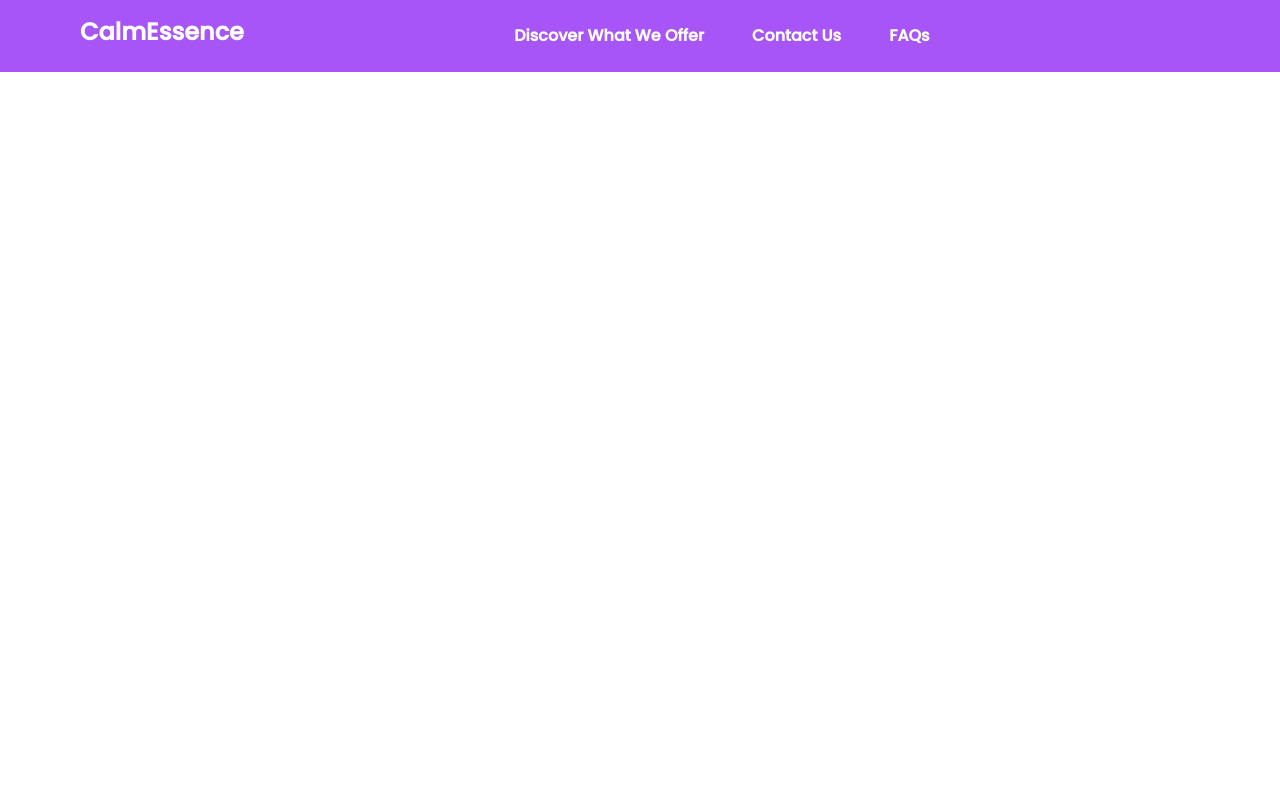
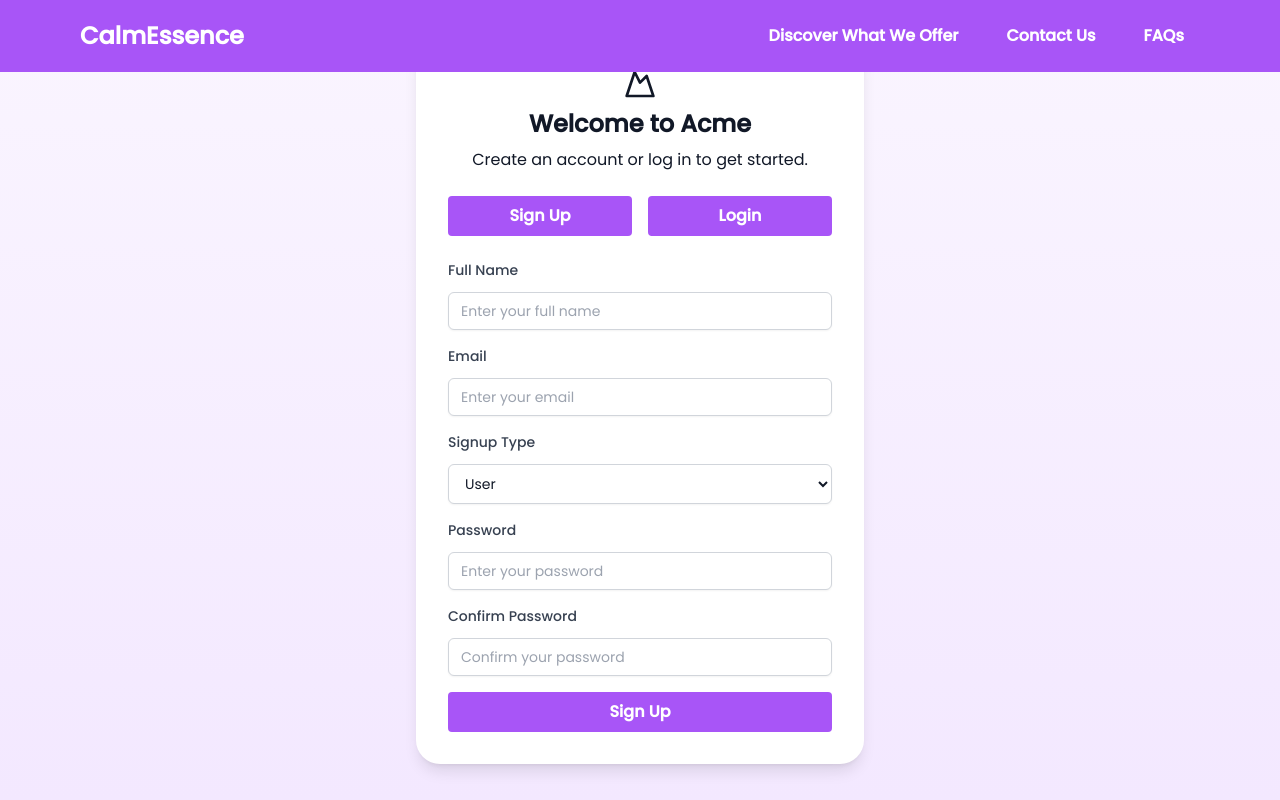
Before and after one commit to unnati1810/CalmEssence, a React (Create React App) app in the folder calmessence/: page /signup in a window 1280 px wide. Built offline with nearby package versions, Linux system fonts and the light colour scheme.

Commit message:
Created-frontend-auth

```diff
--- a/calmessence/src/App.jsx
+++ b/calmessence/src/App.jsx
@@ -6,6 +6,8 @@ import AOS from 'aos';
 import 'aos/dist/aos.css';
 import FAQs from "./components/FAQs.jsx";
 import "../src/index.css"
+import AuthPage from './components/Signup.jsx';
+import ForgotPasswordPage from './components/ForgotPassword.jsx';
 function App() {
 
 
@@ -26,8 +28,8 @@ function App() {
             <div className="font-poppins antialiased text-gray-900 bg-gray-100">
                 <header
                     className="bg-purple-500 text-white py-4 px-4 sm:px-8 md:px-12 lg:px-16 xl:px-20 fixed w-full z-10 top-0">
-                    <nav className="mx-auto flex justify-between bg-purple-500">
-                        <div className={`text-2xl font-bold ${isOpen ? 'hidden' : 'block'}`}>CalmEssence</div>
+                    <nav className="mx-auto flex justify-between bg-purple-500 w-full">
+                        <div className={`text-2xl flex items-center font-bold ${isOpen ? 'hidden' : 'block'}`}>CalmEssence</div>
                         <div className="flex md:hidden">
                             <button
                                 className="text-white p-2 focus:outline-none"
@@ -49,7 +51,7 @@ function App() {
                                 </svg>
                             </button>
                         </div>
-                        <div className={`md:flex flex-grow items-center justify-center ${isOpen ? 'block' : 'hidden'}`}>
+                        <div className={`md:flex flex-grow items-center justify-end ${isOpen ? 'block' : 'hidden'}`}>
                             <div className="text-white md:flex md:justify-end md:space-x-4">
                                 <div className="md:flex items-center justify-end space-x-4">
                                     <Link to="/" className="block px-4 py-2 text-white font-bold">Discover What We
@@ -68,6 +70,8 @@ function App() {
                     <Route exact path="/" element={<LandingPage/>}/>
                     <Route path="/contact" element={<ContactUs/>}/>
                     <Route path="/faqs" element={<FAQs/>}/>
+                    <Route path="/signup" element={<AuthPage/>}/>
+                    <Route path="/forgot-password" element={<ForgotPasswordPage/>}/>
                 </Routes>
             </div>
 
--- /dev/null
+++ b/calmessence/src/components/ForgotPassword.jsx
@@ -0,0 +1,101 @@
+import { useEffect } from 'react';
+import PropTypes from 'prop-types';
+import AOS from 'aos';
+import 'aos/dist/aos.css';
+import { useNavigate } from 'react-router-dom';
+
+const ForgotPasswordPage = () => {
+  useEffect(() => {
+    AOS.init({ duration: 1000 });
+  }, []);
+
+  const Label = ({ htmlFor, children, className, ...props }) => (
+    <label htmlFor={htmlFor} className={`block text-sm font-medium text-gray-700 ${className}`} {...props}>
+      {children}
+    </label>
+  );
+
+  Label.propTypes = {
+    htmlFor: PropTypes.string.isRequired,
+    children: PropTypes.node.isRequired,
+    className: PropTypes.string,
+  };
+
+  const Input = ({ id, type = 'text', className, ...props }) => (
+    <input
+      id={id}
+      type={type}
+      className={`mt-1 block w-full px-3 py-2 bg-white border border-gray-300 rounded-md shadow-sm focus:outline-none focus:ring-purple-500 focus:border-purple-500 sm:text-sm ${className}`}
+      {...props}
+    />
+  );
+
+  Input.propTypes = {
+    id: PropTypes.string.isRequired,
+    type: PropTypes.string,
+    className: PropTypes.string,
+  };
+
+  const Button = ({ type = 'button', className, children, ...props }) => (
+    <button
+      type={type}
+      className={`py-2 px-4 bg-purple-500 hover:bg-purple-700 text-white font-bold rounded ${className}`}
+      {...props}
+    >
+      {children}
+    </button>
+  );
+
+  Button.propTypes = {
+    type: PropTypes.string,
+    className: PropTypes.string,
+    children: PropTypes.node.isRequired,
+  };
+
+  const navigate = useNavigate();
+
+  return (
+    <div className="font-poppins antialiased text-gray-900 bg-gradient-to-b from-purple-50 to-purple-100 min-h-screen flex items-center justify-center">
+      <div className="w-full max-w-md space-y-6 p-8 bg-white rounded-3xl shadow-lg" data-aos="fade-up">
+        <div className="flex flex-col items-center space-y-2">
+          <MountainIcon className="h-8 w-8" />
+          <h2 className="text-2xl font-bold">Reset Password</h2>
+          <p className="text-muted-foreground">Enter your email to reset your password.</p>
+        </div>
+        <form className="grid gap-4">
+          <div className="grid gap-2">
+            <Label htmlFor="email">Email</Label>
+            <Input id="email" type="email" placeholder="Enter your email" required />
+          </div>
+          <Button type="submit" className="w-full">
+            Reset Password
+          </Button>
+        </form>
+        <p className="text-sm text-center mt-2">
+          Back to <span className="text-purple-500 cursor-pointer" onClick={() => navigate('/signup')}>Login</span>
+        </p>
+      </div>
+    </div>
+  );
+};
+
+function MountainIcon(props) {
+  return (
+    <svg
+      {...props}
+      xmlns="http://www.w3.org/2000/svg"
+      width="24"
+      height="24"
+      viewBox="0 0 24 24"
+      fill="none"
+      stroke="currentColor"
+      strokeWidth="2"
+      strokeLinecap="round"
+      strokeLinejoin="round"
+    >
+      <path d="m8 3 4 8 5-5 5 15H2L8 3z" />
+    </svg>
+  );
+}
+
+export default ForgotPasswordPage;
--- /dev/null
+++ b/calmessence/src/components/Signup.jsx
@@ -0,0 +1,178 @@
+import { useState, useEffect } from 'react';
+import PropTypes from 'prop-types';
+import AOS from 'aos';
+import 'aos/dist/aos.css';
+import { useNavigate } from 'react-router-dom';
+
+const AuthPage = () => {
+  const [isSignup, setIsSignup] = useState(true);
+  const navigate = useNavigate();
+
+  useEffect(() => {
+    AOS.init({ duration: 1000 });
+  }, []);
+
+  const Label = ({ htmlFor, children, className, ...props }) => (
+    <label htmlFor={htmlFor} className={`block text-sm font-medium text-gray-700 ${className}`} {...props}>
+      {children}
+    </label>
+  );
+
+  Label.propTypes = {
+    htmlFor: PropTypes.string.isRequired,
+    children: PropTypes.node.isRequired,
+    className: PropTypes.string,
+  };
+
+  const Input = ({ id, type = 'text', className, ...props }) => (
+    <input
+      id={id}
+      type={type}
+      className={`mt-1 block w-full px-3 py-2 bg-white border border-gray-300 rounded-md shadow-sm focus:outline-none focus:ring-purple-500 focus:border-purple-500 sm:text-sm ${className}`}
+      {...props}
+    />
+  );
+
+  Input.propTypes = {
+    id: PropTypes.string.isRequired,
+    type: PropTypes.string,
+    className: PropTypes.string,
+  };
+
+  const Select = ({ id, className, children, ...props }) => (
+    <select
+      id={id}
+      className={`mt-1 block w-full px-3 py-2 bg-white border border-gray-300 rounded-md shadow-sm focus:outline-none focus:ring-purple-500 focus:border-purple-500 sm:text-sm ${className}`}
+      {...props}
+    >
+      {children}
+    </select>
+  );
+
+  Select.propTypes = {
+    id: PropTypes.string.isRequired,
+    className: PropTypes.string,
+    children: PropTypes.node.isRequired,
+  };
+
+  const Button = ({ type = 'button', className, children, ...props }) => (
+    <button
+      type={type}
+      className={`py-2 px-4 bg-purple-500 hover:bg-purple-700 text-white font-bold rounded ${className}`}
+      {...props}
+    >
+      {children}
+    </button>
+  );
+
+  Button.propTypes = {
+    type: PropTypes.string,
+    className: PropTypes.string,
+    children: PropTypes.node.isRequired,
+  };
+
+  const handleForgotPassword = () => {
+    navigate('/forgot-password');
+  };
+
+  const handleSubmit = (e) => {
+    e.preventDefault();
+    // Add form submission logic here
+  };
+
+  return (
+    <div className="font-poppins antialiased text-gray-900 bg-gradient-to-b from-purple-50 to-purple-100 min-h-screen flex items-center justify-center">
+      <div className="w-full max-w-md space-y-6 p-8 bg-white rounded-3xl shadow-lg" data-aos="fade-up">
+        <div className="flex flex-col items-center space-y-2">
+          <MountainIcon className="h-8 w-8" />
+          <h2 className="text-2xl font-bold">Welcome to Acme</h2>
+          <p className="text-muted-foreground">Create an account or log in to get started.</p>
+        </div>
+        <div className="flex justify-around space-x-4">
+          <Button
+            type="button"
+            className={`w-full ${isSignup ? 'bg-purple-500 text-white' : 'bg-purple-100 text-gray-700'}`}
+            onClick={() => setIsSignup(true)}
+          >
+            Sign Up
+          </Button>
+          <Button
+            type="button"
+            className={`w-full ${!isSignup ? 'bg-purple-500 text-white' : 'bg-purple-100 text-gray-700'}`}
+            onClick={() => setIsSignup(false)}
+          >
+            Login
+          </Button>
+        </div>
+        {isSignup ? (
+          <form className="grid gap-4" onSubmit={handleSubmit}>
+            <div className="grid gap-2">
+              <Label htmlFor="fullName">Full Name</Label>
+              <Input id="fullName" placeholder="Enter your full name" required />
+            </div>
+            <div className="grid gap-2">
+              <Label htmlFor="email">Email</Label>
+              <Input id="email" type="email" placeholder="Enter your email" required />
+            </div>
+            <div className="grid gap-2">
+              <Label htmlFor="signupType">Signup Type</Label>
+              <Select id="signupType" required>
+                <option value="User">User</option>
+                <option value="Expert">Expert</option>
+              </Select>
+            </div>
+            <div className="grid gap-2">
+              <Label htmlFor="password">Password</Label>
+              <Input id="password" type="password" placeholder="Enter your password" minLength="8" required />
+            </div>
+            <div className="grid gap-2">
+              <Label htmlFor="confirmPassword">Confirm Password</Label>
+              <Input id="confirmPassword" type="password" placeholder="Confirm your password" minLength="8" required />
+            </div>
+            <Button type="submit" className="w-full">
+              Sign Up
+            </Button>
+          </form>
+        ) : (
+          <form className="grid gap-4" onSubmit={handleSubmit}>
+            <div className="grid gap-2">
+              <Label htmlFor="email">Email</Label>
+              <Input id="email" type="email" placeholder="Enter your email" required />
+            </div>
+            <div className="grid gap-2">
+              <Label htmlFor="password">Password</Label>
+              <Input id="password" type="password" placeholder="Enter your password" required />
+            </div>
+            <Button type="submit" className="w-full">
+              Login
+            </Button>
+            <p className="text-sm text-center mt-2">
+              Forgot your password? <span className="text-purple-500 cursor-pointer" onClick={handleForgotPassword}>Reset here</span>
+            </p>
+          </form>
+        )}
+      </div>
+    </div>
+  );
+};
+
+function MountainIcon(props) {
+  return (
+    <svg
+      {...props}
+      xmlns="http://www.w3.org/2000/svg"
+      width="24"
+      height="24"
+      viewBox="0 0 24 24"
+      fill="none"
+      stroke="currentColor"
+      strokeWidth="2"
+      strokeLinecap="round"
+      strokeLinejoin="round"
+    >
+      <path d="m8 3 4 8 5-5 5 15H2L8 3z" />
+    </svg>
+  );
+}
+
+export default AuthPage;
```
Also changed, not shown: calmessence/package.json (+7 -1 lines), 1 other file (tests, documents, lock files or other folders).
